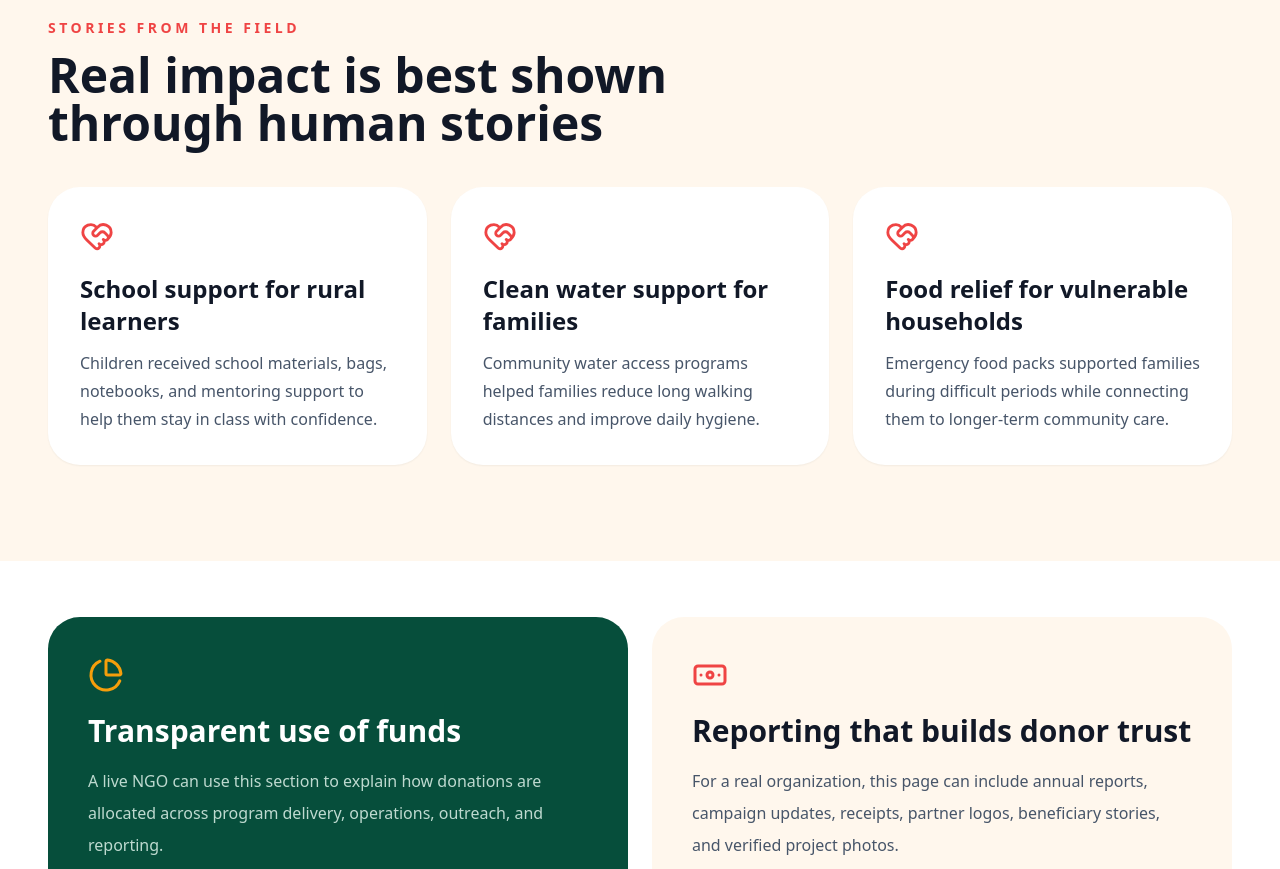
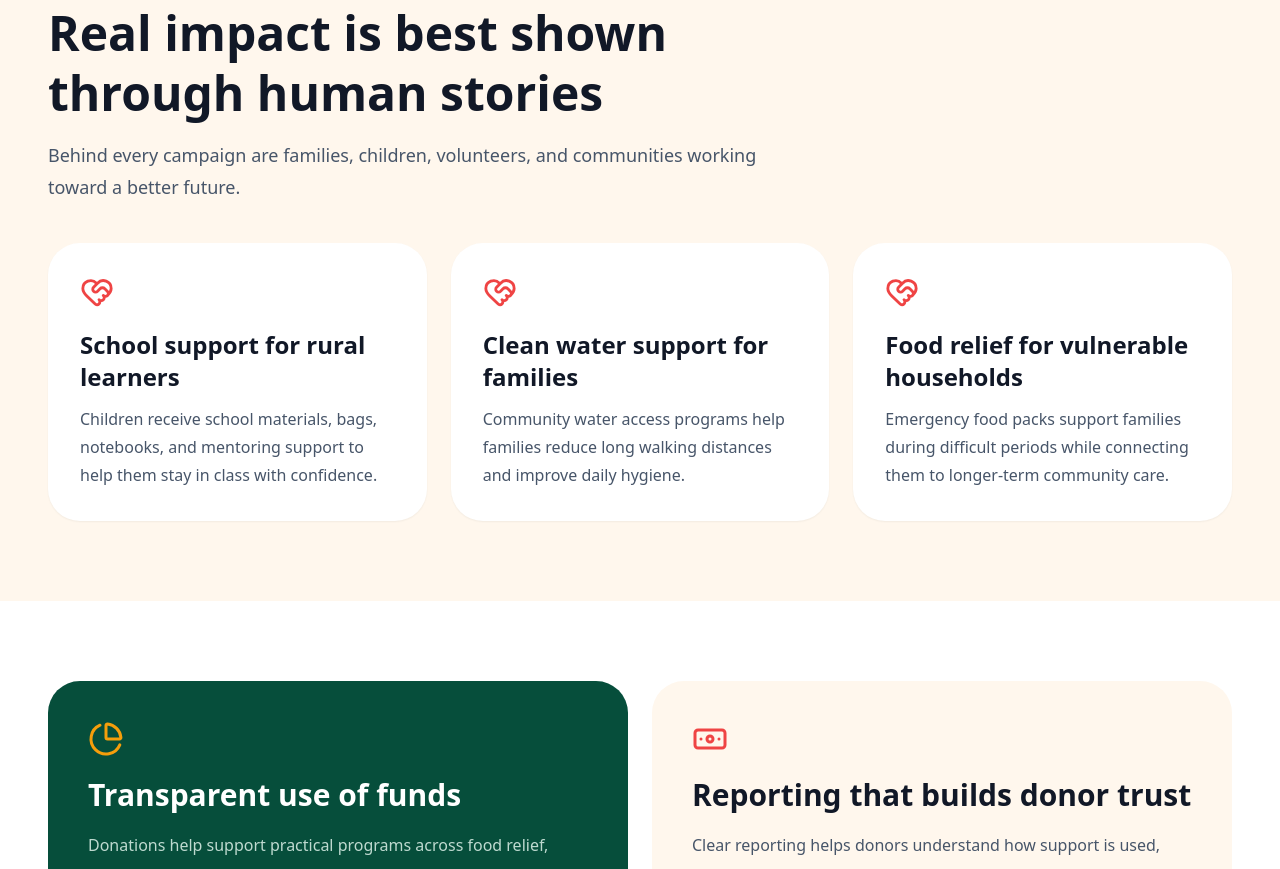
Before and after one commit to brianmichaelu/hopebridge-foundation, a Next.js app: page /impact in a window 1280 px wide. Shown: the part 1900-2769 px from the top of the page. Built offline with nearby package versions, Linux system fonts and the light colour scheme.

Commit message:
Update stories and add reports section in ImpactPage

```diff
--- a/app/impact/page.tsx
+++ b/app/impact/page.tsx
@@ -6,21 +6,23 @@ import {
   HeartHandshake,
   ArrowRight,
   CheckCircle2,
+  FileText,
+  Users,
 } from "lucide-react";
 import Link from "next/link";
 
 const stories = [
   {
     title: "School support for rural learners",
-    text: "Children received school materials, bags, notebooks, and mentoring support to help them stay in class with confidence.",
+    text: "Children receive school materials, bags, notebooks, and mentoring support to help them stay in class with confidence.",
   },
   {
     title: "Clean water support for families",
-    text: "Community water access programs helped families reduce long walking distances and improve daily hygiene.",
+    text: "Community water access programs help families reduce long walking distances and improve daily hygiene.",
   },
   {
     title: "Food relief for vulnerable households",
-    text: "Emergency food packs supported families during difficult periods while connecting them to longer-term community care.",
+    text: "Emergency food packs support families during difficult periods while connecting them to longer-term community care.",
   },
 ];
 
@@ -31,13 +33,26 @@ const fundUse = [
   "Clean water and hygiene projects",
 ];
 
+const reports = [
+  {
+    title: "Program updates",
+    text: "Regular updates help donors understand what has been delivered and which communities were reached.",
+    icon: FileText,
+  },
+  {
+    title: "Community feedback",
+    text: "Local leaders, volunteers, and families help guide programs toward real needs on the ground.",
+    icon: Users,
+  },
+];
+
 export default function ImpactPage() {
   return (
     <>
       <section className="relative overflow-hidden bg-forest text-white">
         <div className="absolute inset-0 bg-[radial-gradient(circle_at_top_right,rgba(245,158,11,0.22),transparent_35%)]" />
 
-        <div className="container-width relative grid items-center gap-10 px-5 py-20 lg:grid-cols-[0.95fr_1.05fr] lg:px-12 lg:py-24">
+        <div className="container-width relative grid items-center gap-10 px-5 py-16 lg:grid-cols-[0.95fr_1.05fr] lg:px-12 lg:py-20">
           <div>
             <span className="text-sm font-black uppercase tracking-[0.3em] text-gold">
               Impact
@@ -76,12 +91,14 @@ export default function ImpactPage() {
                 className="object-cover"
                 sizes="(max-width: 1024px) 100vw, 48vw"
               />
+
               <div className="absolute inset-0 bg-gradient-to-t from-black/60 to-transparent" />
 
               <div className="absolute bottom-6 left-6 right-6 rounded-3xl bg-white/95 p-5 text-navy shadow-xl">
                 <p className="text-sm font-black uppercase tracking-[0.2em] text-coral">
                   Community Progress
                 </p>
+
                 <h2 className="mt-2 text-2xl font-black">
                   Every donation should connect to a visible result.
                 </h2>
@@ -93,15 +110,21 @@ export default function ImpactPage() {
 
       <ImpactStats />
 
-      <section className="section-padding bg-cream">
+      <section className="bg-cream px-5 py-14 sm:px-8 lg:px-12 lg:py-20">
         <div className="container-width">
           <div className="mb-10 max-w-3xl">
             <span className="text-sm font-black uppercase tracking-[0.25em] text-coral">
-              Stories from the field
+              Stories from the Field
             </span>
-            <h2 className="mt-3 text-4xl font-black text-navy lg:text-5xl">
+
+            <h2 className="mt-3 text-4xl font-black leading-tight text-navy lg:text-[48px]">
               Real impact is best shown through human stories
             </h2>
+
+            <p className="mt-4 text-lg leading-8 text-slate-600">
+              Behind every campaign are families, children, volunteers, and
+              communities working toward a better future.
+            </p>
           </div>
 
           <div className="grid gap-6 lg:grid-cols-3">
@@ -116,14 +139,16 @@ export default function ImpactPage() {
                   {story.title}
                 </h3>
 
-                <p className="mt-3 leading-7 text-slate-600">{story.text}</p>
+                <p className="mt-3 leading-7 text-slate-600">
+                  {story.text}
+                </p>
               </article>
             ))}
           </div>
         </div>
       </section>
 
-      <section className="bg-white px-5 pb-16 pt-10 sm:px-8 lg:px-12 lg:pb-24 lg:pt-14">
+      <section className="bg-white px-5 py-14 sm:px-8 lg:px-12 lg:py-20">
         <div className="container-width grid gap-6 lg:grid-cols-2">
           <div className="rounded-[2rem] bg-forest p-8 text-white lg:p-10">
             <ChartPie className="text-gold" size={36} />
@@ -133,15 +158,16 @@ export default function ImpactPage() {
             </h2>
 
             <p className="mt-4 leading-8 text-emerald-50/80">
-              A live NGO can use this section to explain how donations are
-              allocated across program delivery, operations, outreach, and
-              reporting.
+              Donations help support practical programs across food relief,
+              education, healthcare, clean water, outreach, reporting, and
+              community coordination.
             </p>
 
             <div className="mt-7 space-y-3">
               {fundUse.map((item) => (
                 <div key={item} className="flex items-center gap-3">
                   <CheckCircle2 className="text-gold" size={20} />
+
                   <span className="text-sm font-semibold text-emerald-50">
                     {item}
                   </span>
@@ -158,9 +184,8 @@ export default function ImpactPage() {
             </h2>
 
             <p className="mt-4 leading-8 text-slate-600">
-              For a real organization, this page can include annual reports,
-              campaign updates, receipts, partner logos, beneficiary stories,
-              and verified project photos.
+              Clear reporting helps donors understand how support is used,
+              which programs are active, and how communities are benefiting.
             </p>
 
             <div className="mt-7 grid gap-4 sm:grid-cols-2">
@@ -180,6 +205,27 @@ export default function ImpactPage() {
             </div>
           </div>
         </div>
+
+        <div className="container-width mt-8 grid gap-6 lg:grid-cols-2">
+          {reports.map((item) => {
+            const Icon = item.icon;
+
+            return (
+              <div
+                key={item.title}
+                className="rounded-[2rem] border border-slate-100 bg-white p-8 shadow-sm"
+              >
+                <Icon className="text-coral" size={34} />
+
+                <h3 className="mt-5 text-2xl font-black text-navy">
+                  {item.title}
+                </h3>
+
+                <p className="mt-3 leading-7 text-slate-600">{item.text}</p>
+              </div>
+            );
+          })}
+        </div>
       </section>
     </>
   );
```
